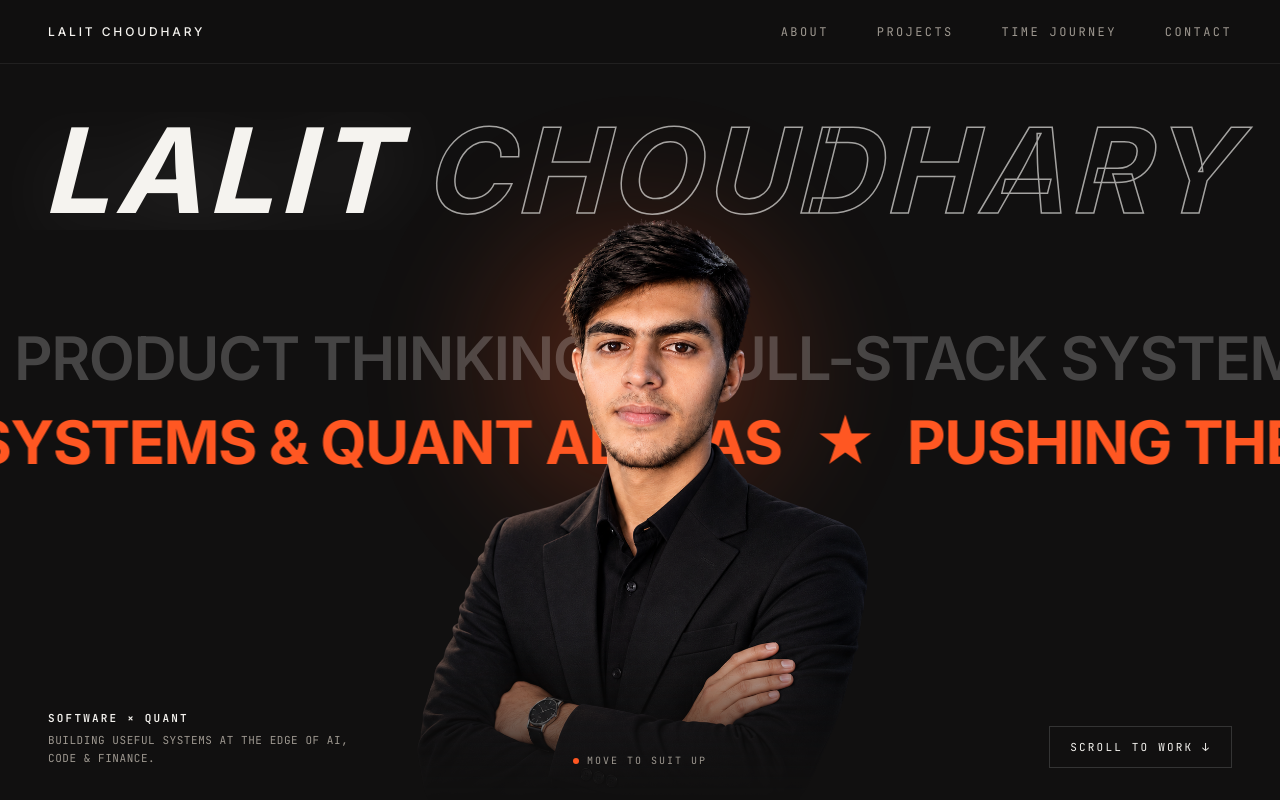
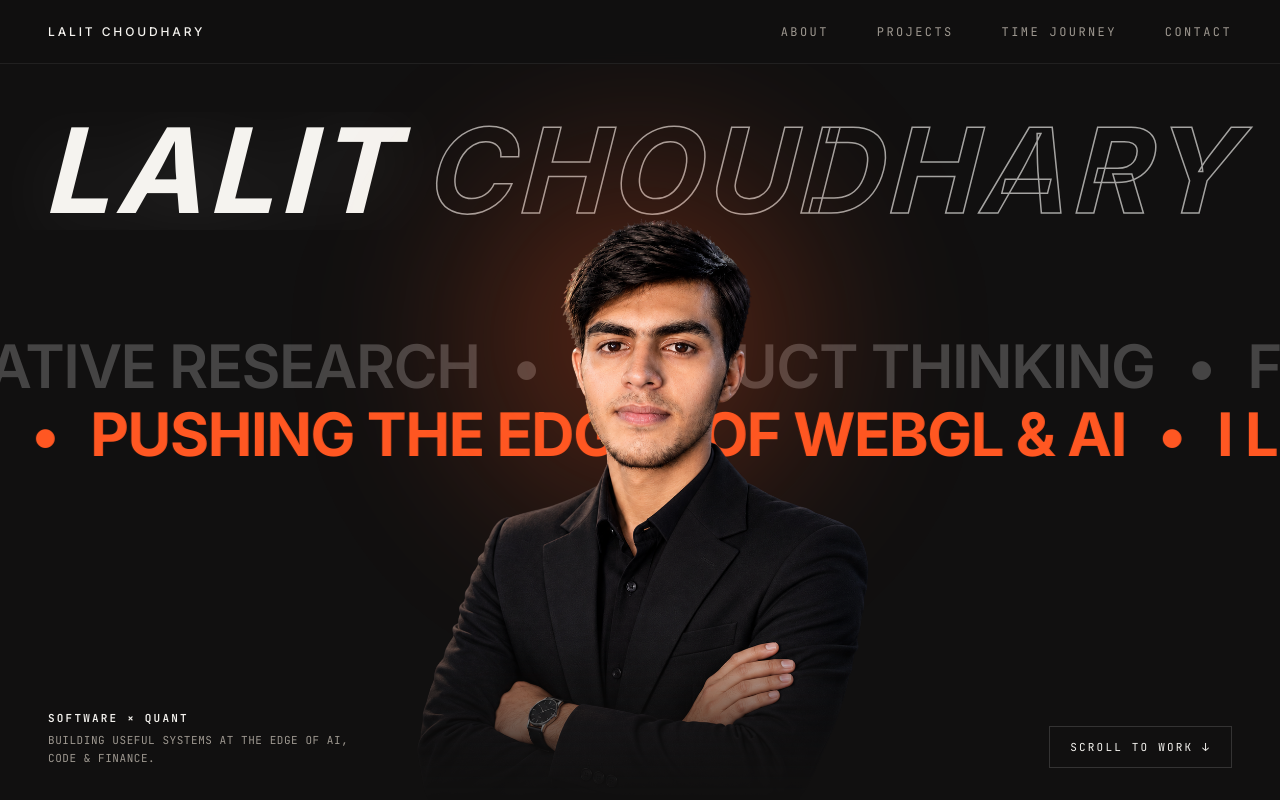
Before and after one commit to lalitchoudhary0907/Lalit-Portfolio, a Next.js app: page / in a window 1280 px wide. Shown: the top 800 px of the page. Built offline with nearby package versions, Linux system fonts and the light colour scheme.

Commit message:
fix: tune hero marquee, cursor, and portrait body orange glow

```diff
--- a/src/app/globals.css
+++ b/src/app/globals.css
@@ -20,6 +20,16 @@
 
 * {
   box-sizing: border-box;
+}
+
+@media (pointer: fine) {
+  html,
+  body,
+  *,
+  *::before,
+  *::after {
+    cursor: none !important;
+  }
 }
 
 html {
@@ -102,14 +112,14 @@ body {
 .animate-marquee {
   display: flex;
   width: max-content;
-  animation: marquee 42s linear infinite;
+  animation: marquee 70s linear infinite;
   will-change: transform;
 }
 
 .animate-marquee-reverse {
   display: flex;
   width: max-content;
-  animation: marquee-reverse 42s linear infinite;
+  animation: marquee-reverse 70s linear infinite;
   will-change: transform;
 }
 
--- a/src/app/page.tsx
+++ b/src/app/page.tsx
@@ -30,9 +30,6 @@ export default function HomePage() {
           Clean Matte Canvas + Concentrated Glow + Title + Transparent Ribbons + Portrait Cutout + Bottom Metadata
          ======================================================== */}
       <section className="relative z-10 flex min-h-[100svh] w-full flex-col justify-between overflow-hidden bg-[#111010] pt-16">
-        {/* Tight Concentrated Ember Glow Strictly Behind Portrait Upper Torso/Shoulders */}
-        <div className="pointer-events-none absolute left-1/2 top-[46%] -translate-x-1/2 -translate-y-1/2 w-[460px] h-[460px] rounded-full bg-[radial-gradient(circle,rgba(255,87,34,0.32)_0%,rgba(255,87,34,0.10)_42%,transparent_70%)] blur-2xl z-5" />
-
         {/* UPPER DISPLAY TITLE: 'LALIT' (Solid) + 'CHOUDHARY' (Outline Stroke) with Horizontal Safe Padding */}
         <div className="pointer-events-none absolute top-20 sm:top-24 md:top-28 left-0 right-0 z-10 flex items-center justify-center select-none overflow-hidden px-8 sm:px-14 max-w-[1440px] mx-auto text-center">
           <motion.h1
@@ -50,10 +47,10 @@ export default function HomePage() {
           </motion.h1>
         </div>
 
-        {/* DUAL CONTINUOUS MARQUEE RIBBONS (TRANSPARENT BACKGROUNDS, IDENTICAL 42S SPEED, BEHIND PORTRAIT) */}
-        <div className="pointer-events-none absolute top-[48%] sm:top-[50%] -translate-y-1/2 left-0 right-0 z-15 flex flex-col gap-3 sm:gap-4 w-full overflow-hidden select-none">
+        {/* DUAL CONTINUOUS MARQUEE RIBBONS (TRANSPARENT BACKGROUNDS, IDENTICAL 70S SPEED, BEHIND PORTRAIT) */}
+        <div className="pointer-events-none absolute top-[48%] sm:top-[50%] -translate-y-1/2 left-0 right-0 z-15 flex flex-col gap-1 w-full overflow-hidden select-none">
           {/* Upper Ribbon (Large Uppercase Semi-Transparent White Display Text) */}
-          <div className="flex w-full overflow-hidden bg-transparent py-1">
+          <div className="flex w-full overflow-hidden bg-transparent py-0.5">
             <div className="animate-marquee flex items-center gap-8 whitespace-nowrap font-sans font-semibold text-4xl sm:text-6xl tracking-tight uppercase text-white/[0.22]">
               {[...Array(6)].map((_, i) => (
                 <span key={i} className="flex items-center gap-8">
@@ -73,36 +70,47 @@ export default function HomePage() {
           </div>
 
           {/* Lower Ribbon (Large Uppercase Solid #FF5722 Orange Text on Transparent Background) */}
-          <div className="flex w-full overflow-hidden bg-transparent py-1">
+          <div className="flex w-full overflow-hidden bg-transparent py-0.5">
             <div className="animate-marquee-reverse flex items-center gap-8 whitespace-nowrap font-sans font-bold text-4xl sm:text-6xl tracking-tight uppercase text-[#FF5722]">
               {[...Array(6)].map((_, i) => (
                 <span key={i} className="flex items-center gap-8">
                   <span>I LEARN BY BUILDING WHAT I WISH EXISTED</span>
-                  <span>★</span>
+                  <span>•</span>
                   <span>I BUILD HIGH-VELOCITY SYSTEMS &amp; QUANT ALPHAS</span>
-                  <span>★</span>
+                  <span>•</span>
                   <span>PUSHING THE EDGES OF WEBGL &amp; AI</span>
-                  <span>★</span>
+                  <span>•</span>
                 </span>
               ))}
             </div>
           </div>
         </div>
 
-        {/* PORTRAIT CUTOUT SLOT (CENTERED LOWER HERO WITH BOTTOM VIGNETTE FADE) */}
+        {/* PORTRAIT CUTOUT SLOT (CENTERED LOWER HERO WITH ANCHORED WARM EMBER GLOW) */}
         <div className="absolute bottom-0 left-1/2 -translate-x-1/2 z-20 flex flex-col items-center justify-end select-none pointer-events-none">
+          <div className="relative flex flex-col items-center justify-end">
+            {/* Broad Vertical-Oval Warm Ember Aura Behind Torso & Arms */}
+            <div
+              className="pointer-events-none absolute left-1/2 top-[26%] -translate-x-1/2 -translate-y-1/2 w-[560px] sm:w-[680px] h-[520px] sm:h-[620px] rounded-full blur-3xl z-0"
+              style={{
+                background:
+                  "radial-gradient(ellipse 52% 58% at 50% 52%, rgba(255, 87, 34, 0.34) 0%, rgba(255, 87, 34, 0.16) 38%, rgba(18, 17, 16, 0) 74%)",
+              }}
+            />
+
             <motion.img
               initial={{ opacity: 0, y: 30, scale: 0.98 }}
               animate={{ opacity: 1, y: 0, scale: 1 }}
               transition={{ duration: 0.9, ease: "easeOut" }}
               src="/images/hero-cutout.png"
               alt="Lalit Choudhary"
-            className="h-[58vh] sm:h-[70vh] md:h-[76vh] lg:h-[80vh] max-h-[820px] w-auto object-contain object-bottom"
+              className="relative z-10 h-[58vh] sm:h-[70vh] md:h-[76vh] lg:h-[80vh] max-h-[820px] w-auto object-contain object-bottom"
               style={{
                 maskImage: "linear-gradient(to bottom, black 72%, transparent 100%)",
                 WebkitMaskImage: "linear-gradient(to bottom, black 72%, transparent 100%)",
               }}
             />
+          </div>
         </div>
 
         {/* HERO BOTTOM CORNERS METADATA & BUTTON (ANCHORED TO CORNERS) */}
@@ -114,12 +122,6 @@ export default function HomePage() {
           <p className="text-[#9E9890] text-[10px] sm:text-[11px] uppercase tracking-wider leading-relaxed">
             BUILDING USEFUL SYSTEMS AT THE EDGE OF AI, CODE &amp; FINANCE.
           </p>
-        </div>
-
-        {/* Center: subtle interaction hint */}
-        <div className="absolute left-1/2 -translate-x-1/2 bottom-8 z-30 hidden sm:flex items-center gap-2 font-mono text-[10px] tracking-[0.2em] uppercase text-[#9E9890]">
-          <span className="h-1.5 w-1.5 rounded-full bg-[#FF5722] animate-pulse" />
-          <span>MOVE TO SUIT UP</span>
         </div>
 
         {/* Bottom-right: crisp rectangular outlined button SCROLL TO WORK ↓ */}
```
Also changed, not shown: public/images/hero-suit.png (added), public/images/hero-suit.webp (added). Lines whose indentation alone changed are shown as unchanged.
